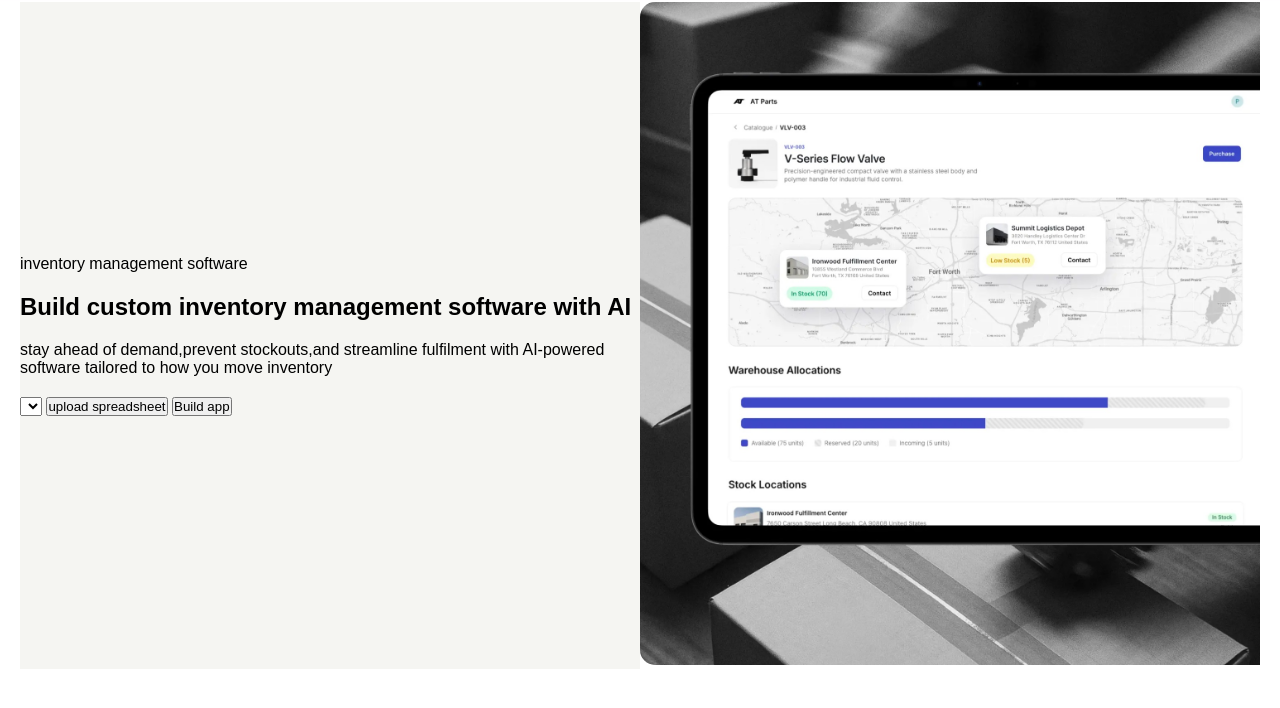
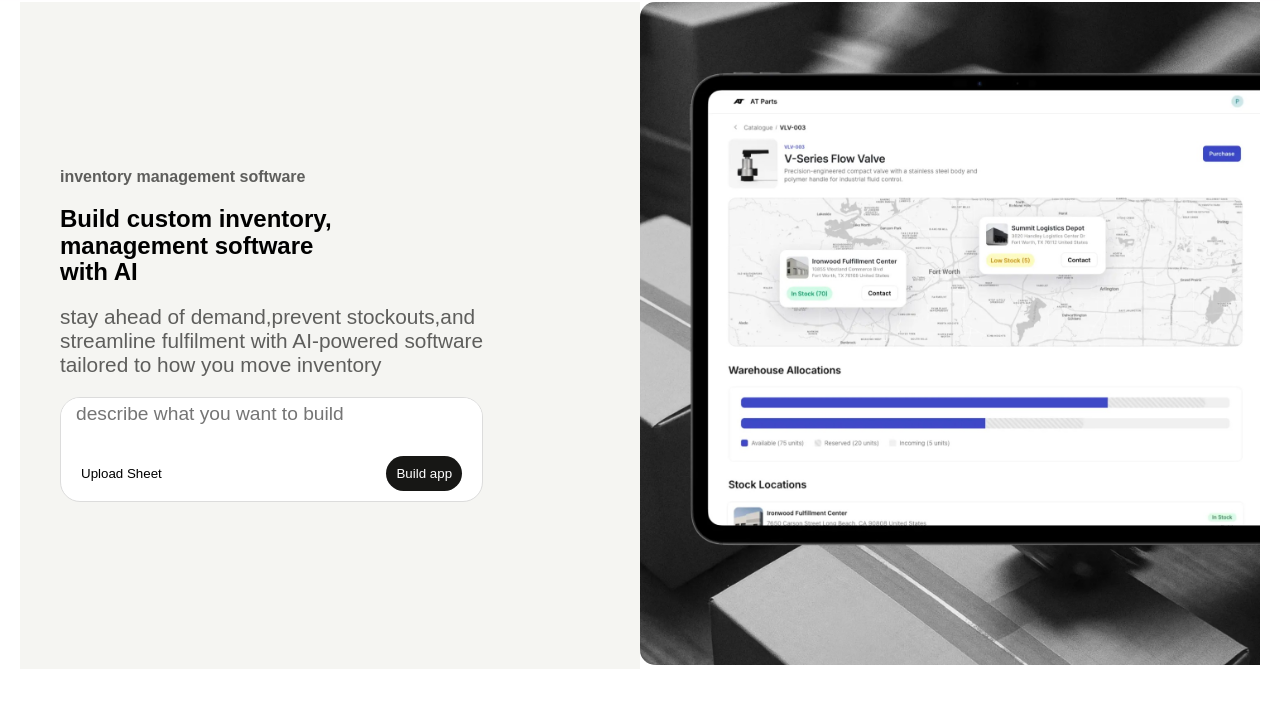
Before and after one commit to Basseyng/glide, a plain HTML site: page index.html in a window 1280 px wide. Shown: the part 74-782 px from the top of the page. Drawn offline with Linux system fonts and the light colour scheme; a web font is replaced by a local one.

Commit message:
glide thursday update

```diff
--- a/index.html
+++ b/index.html
@@ -41,24 +41,30 @@
       <section class="hero">
         <div id="left">
           <div class="nnn">
-            <p>inventory management software</p>
-            <h1>Build custom inventory management software with AI</h1>
-            <p>
-              stay ahead of demand,prevent stockouts,and streamline fulfilment
-              with AI-powered software tailored to how you move inventory
+            <p id="xxx">inventory management software</p>
+            <h1>
+              Build custom inventory,<br />
+              management software<br />
+              with AI
+            </h1>
+            <p id="deko">
+              stay ahead of demand,prevent stockouts,and<br />
+              streamline fulfilment with AI-powered software<br />
+              tailored to how you move inventory
             </p>
-            <div>
-              <select>
-                diescribe what you want to build
-              </select>
 
-              <button>upload spreadsheet</button>
-              <button>Build app</button>
+            <div class="aiden">
+              <textarea
+                placeholder="describe what you want to build"
+              ></textarea>
+              <div class="andy">
+                <button class="trans-btn">upload sheet</button>
+                <button class="black-btn">Build app</button>
+              </div>
             </div>
           </div>
         </div>
-        <div id="right"><img src="uyeiomi.jpeg" alt="vseries image" />
-        </div>
+        <div id="right"><img src="uyeiomi.jpeg" alt="vseries image" /></div>
       </section>
     </main>
   </body>
--- a/styles.css
+++ b/styles.css
@@ -85,9 +85,53 @@ border-bottom-left-radius: 15px;
     background-color: #f5f5f2;
     display: flex;
     align-items: center;
+
 }
 .nnn{
     display: flex;
     gap: 20px;
     flex-direction: column;
+    margin-left: 40px;
 }
+
+.hero h1{
+    font: size 2.4rem;
+    line-height: 1.1;
+}
+
+.nnn p{
+    color: #5e5e5c;
+}
+
+#xxx{
+    font-weight: bold;
+}
+#deko{
+    font-size: 1.3rem;
+    font-family:"Google sans" sans-serif ;
+}
+
+.aiden{
+    border-width: 1px;
+    border-style: solid;
+    border-color: #dcdcdc;
+    border-radius: 20px;
+    background-color: white;
+    overflow: hidden;
+}
+textarea{
+width: 100%;
+resize: none;
+border: none;
+padding: 5px 15px;
+outline: none;
+font-family: "open-sans",sans-serif;
+font-size: 1.2rem;
+}
+
+.andy{
+    display: flex;
+    padding: 0 20px;
+    justify-content: space-between;
+    padding-bottom: 10px;
+}
```
